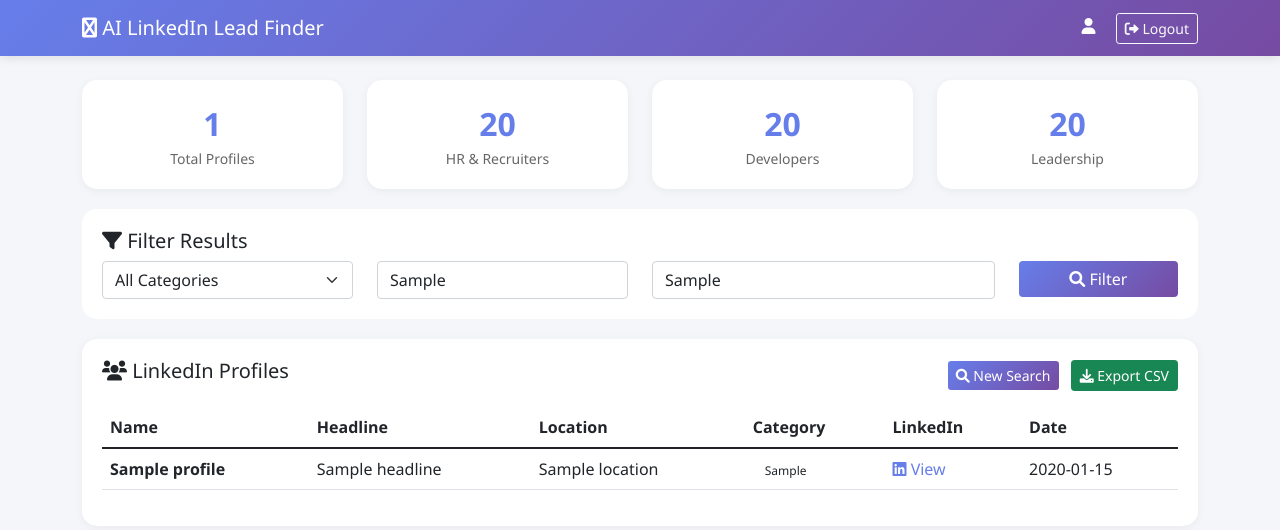
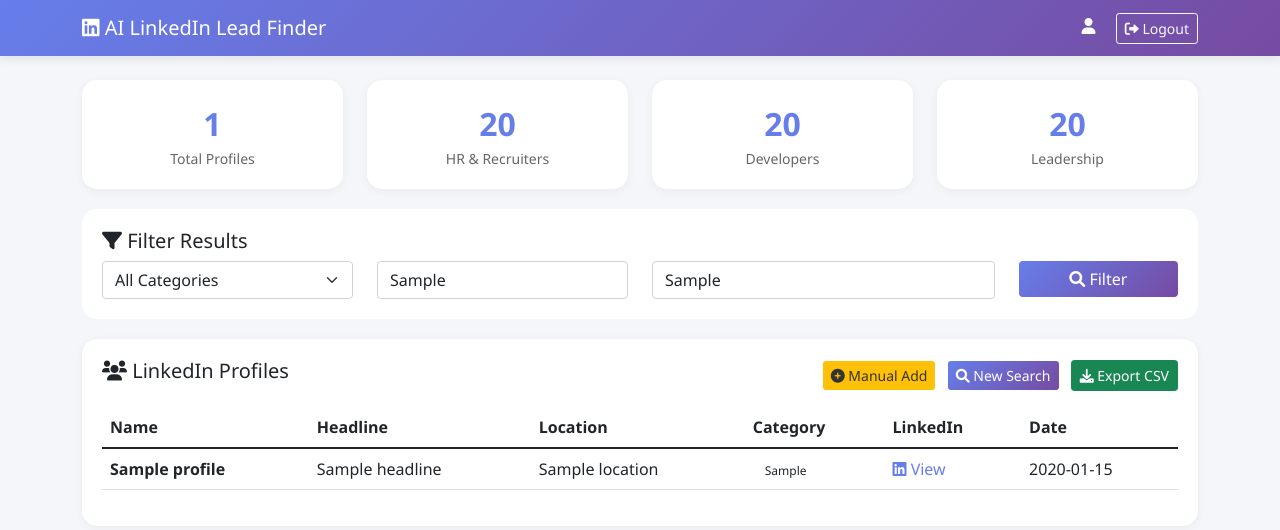
Before and after one commit to rafimuna/linkdin_lead_finder, a Django app: template templates/dashboard/dashboard.html in a window 1280 px wide. Shown: the top 530 px of the page. Run offline with Django 5.2, Linux system fonts and the light colour scheme; the template is opened without the code that fills it: most values are stand-ins (such as "Sample title", 1, 10 or a date in 2020).

Commit message:
Add Manual Add Profile button to dashboard

```diff
--- a/templates/dashboard/dashboard.html
+++ b/templates/dashboard/dashboard.html
@@ -72,6 +72,15 @@
         .badge-manager { background: #a4b0be; color: white; }
         .badge-ceo { background: #8e44ad; color: white; }
         .badge-other { background: #747d8c; color: white; }
+        .btn-warning {
+            background: #ffc107;
+            border: none;
+            color: #333;
+        }
+        .btn-warning:hover {
+            background: #e0a800;
+            color: #333;
+        }
     </style>
 </head>
 <body>
@@ -79,7 +88,7 @@
     <nav class="navbar navbar-custom navbar-dark">
         <div class="container">
             <a class="navbar-brand" href="#">
-                <i class="fas fa-linkedin"></i> AI LinkedIn Lead Finder
+                <i class="fab fa-linkedin"></i> AI LinkedIn Lead Finder
             </a>
             <div class="ms-auto">
                 <span class="text-white me-3">
@@ -167,6 +176,9 @@
             <div class="d-flex justify-content-between align-items-center mb-3">
                 <h5><i class="fas fa-users"></i> LinkedIn Profiles</h5>
                 <div>
+                    <a href="{% url 'manual_add' %}" class="btn btn-warning btn-sm me-2">
+                        <i class="fas fa-plus-circle"></i> Manual Add
+                    </a>
                     <a href="{% url 'search' %}" class="btn btn-primary-custom btn-primary btn-sm me-2">
                         <i class="fas fa-search"></i> New Search
                     </a>
```
